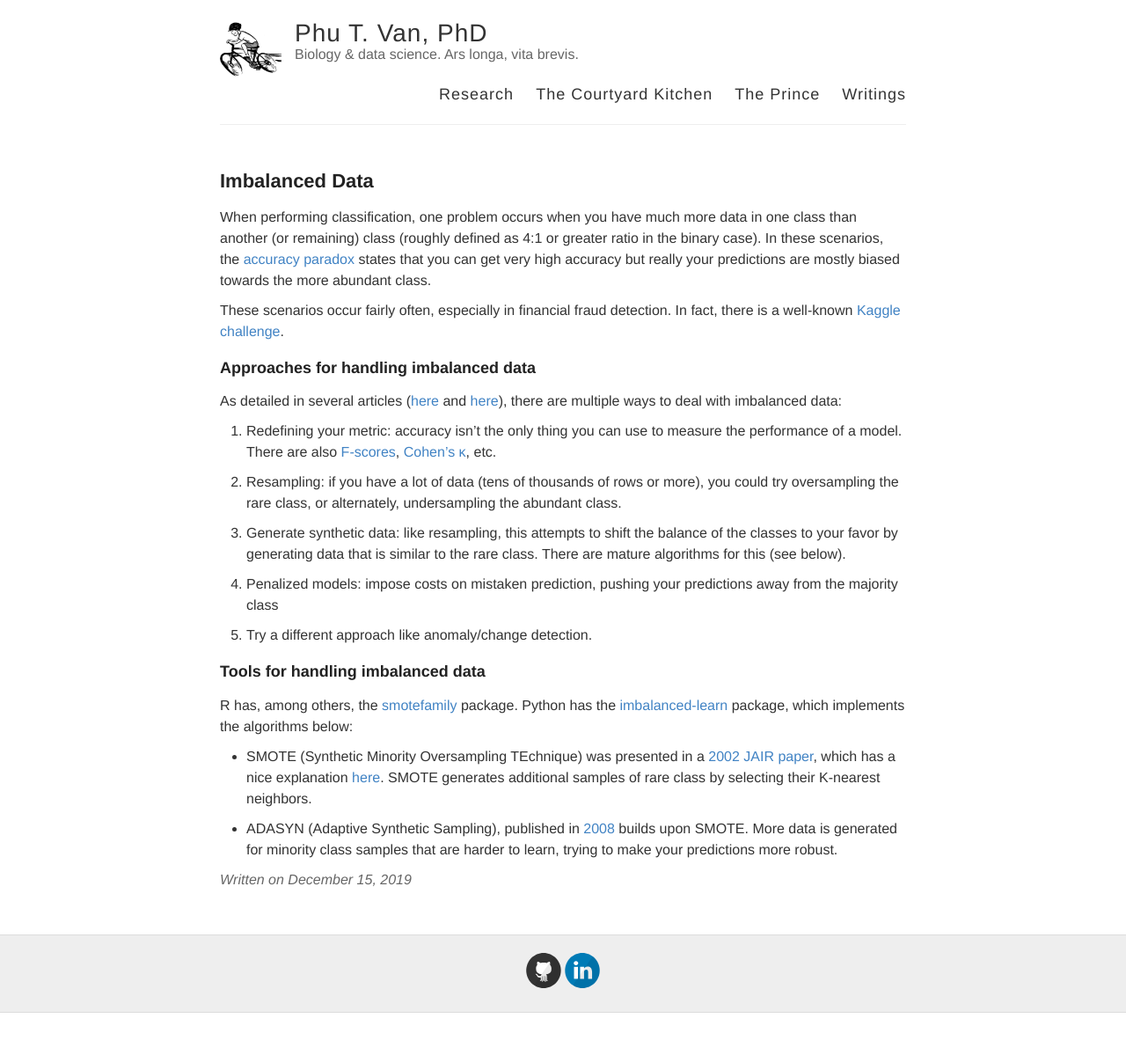
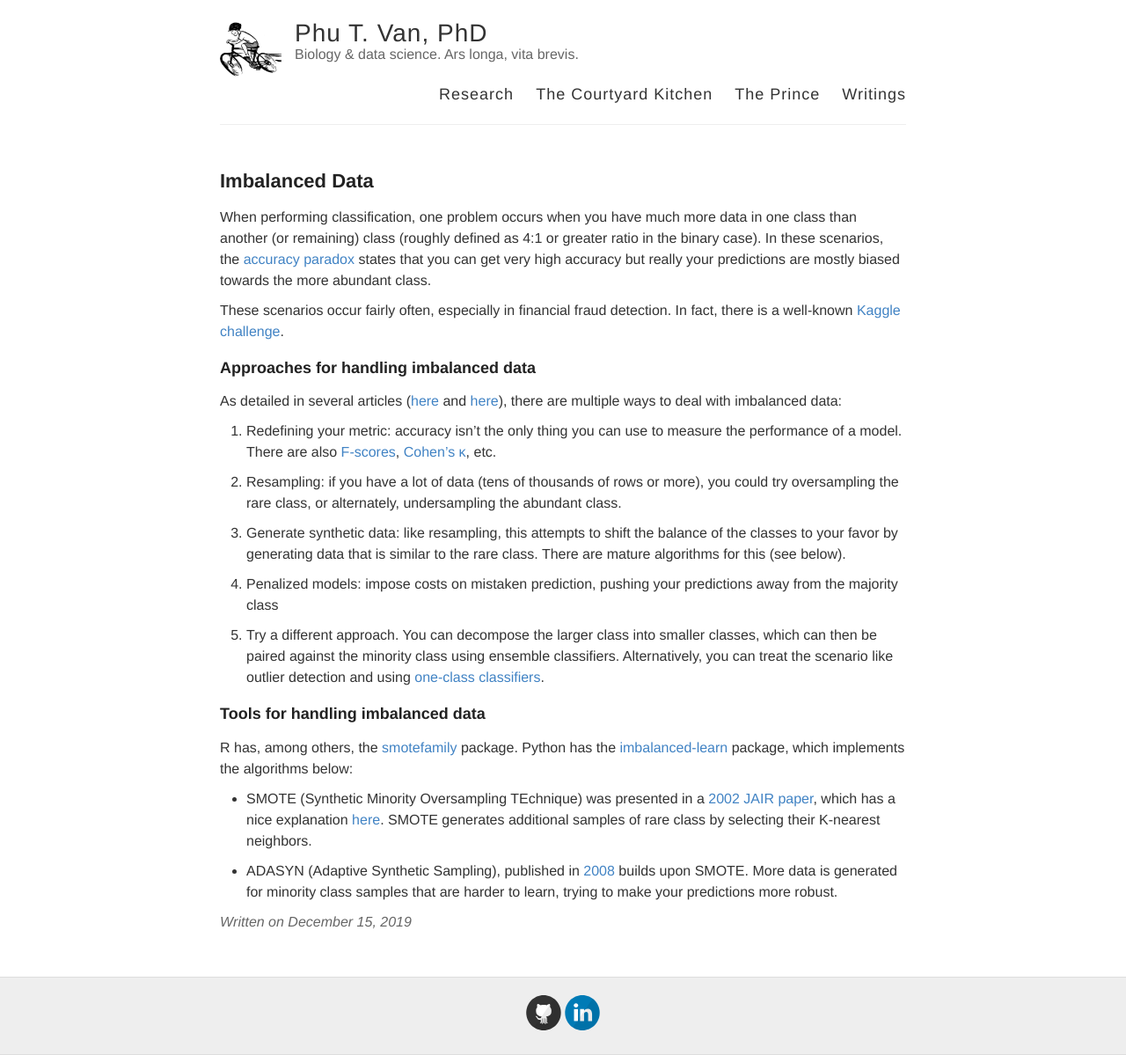
Before and after one commit to ptvan/ptvan.github.io, a Jekyll site: the page built from _posts/2019-12-15-imbalanced-data.md, in a window 1280 px wide. Shown: the whole page at 88% size. Built offline with Jekyll 4.4.1, drawn with Linux system fonts in a browser that asks for light colours; before the commit the page ends 1151 px from its top, so only the background shows below that.

Commit message:
updated imbalanced data blogpost

```diff
--- a/_posts/2019-12-15-imbalanced-data.md
+++ b/_posts/2019-12-15-imbalanced-data.md
@@ -19,7 +19,7 @@ As detailed in several articles ([here](https://machinelearningmastery.com/tacti
 
 4. Penalized models: impose costs on mistaken prediction, pushing your predictions away from the majority class
 
-5. Try a different approach like anomaly/change detection.
+5. Try a different approach. You can decompose the larger class into smaller classes, which can then be paired against the minority class using ensemble classifiers. Alternatively, you can treat the scenario like outlier detection and using [one-class classifiers](https://en.wikipedia.org/wiki/One-class_classification).
 
 ### Tools for handling imbalanced data
 
```
